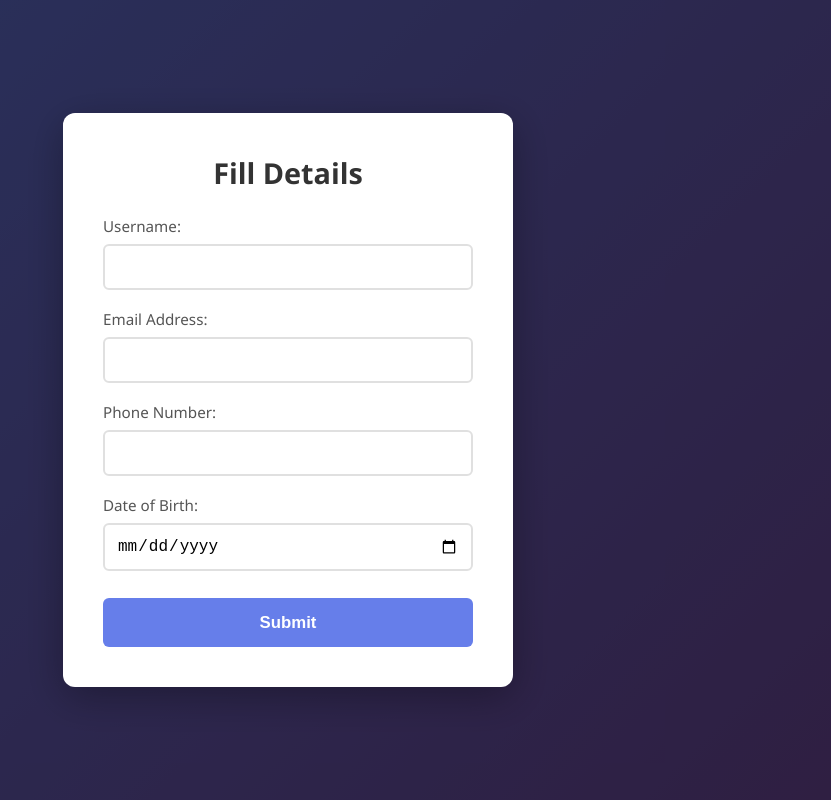
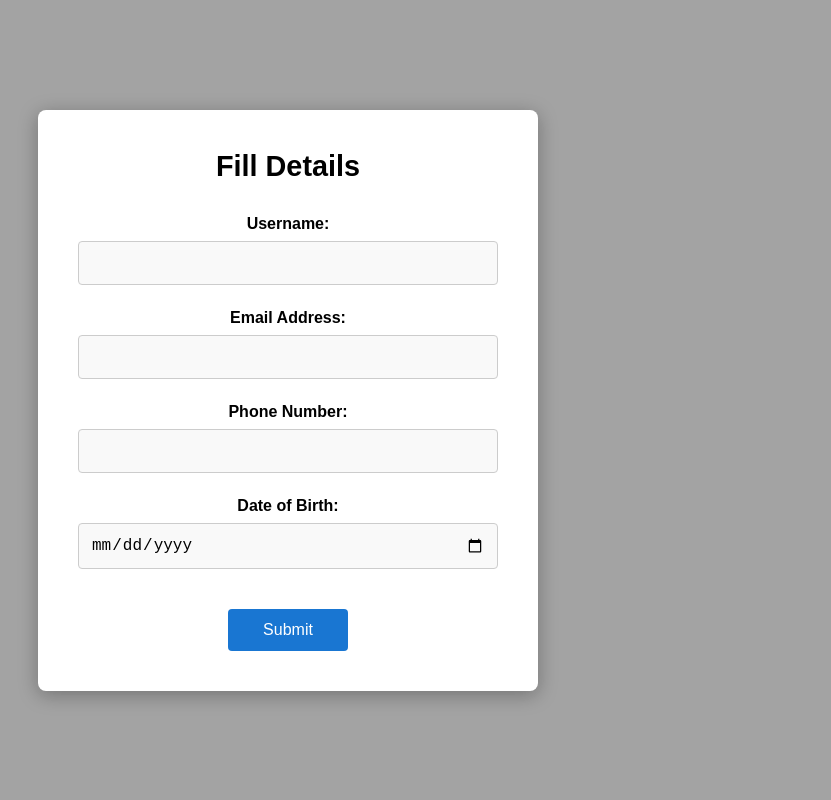
Before and after one commit to Ashwini111297/ME_FE_BUILDOUT_XMODAL, a React (Create React App) app: page / in a window 1280 px wide. Both pictures are taken after a click on the button "Open Form". Shown: the whole page, without its empty margins (352-1183 px from the left). Built offline with nearby package versions, Linux system fonts and the light colour scheme.

Commit message:
Update UI styling to match exact design with gray overlay

```diff
--- a/src/App.css
+++ b/src/App.css
@@ -5,8 +5,8 @@
 }
 
 body {
-  font-family: 'Segoe UI', Tahoma, Geneva, Verdana, sans-serif;
-  background: linear-gradient(135deg, #667eea 0%, #764ba2 100%);
+  font-family: Arial, sans-serif;
+  background-color: #f5f5f5;
   min-height: 100vh;
 }
 
@@ -23,31 +23,23 @@ body {
 }
 
 .app h1 {
-  color: white;
+  color: #000000;
   font-size: 2.5rem;
   margin-bottom: 2rem;
-  text-shadow: 2px 2px 4px rgba(0, 0, 0, 0.2);
+  font-weight: bold;
 }
 
 .app > button {
-  background-color: #fff;
-  color: #667eea;
+  background-color: #1976d2;
+  color: white;
   border: none;
-  padding: 1rem 2.5rem;
-  font-size: 1.1rem;
-  font-weight: 600;
-  border-radius: 8px;
+  padding: 0.75rem 2rem;
+  font-size: 1rem;
+  font-weight: 500;
+  border-radius: 4px;
   cursor: pointer;
-  box-shadow: 0 4px 15px rgba(0, 0, 0, 0.2);
-  transition: all 0.3s ease;
 }
 
 .app > button:hover {
-  transform: translateY(-2px);
-  box-shadow: 0 6px 20px rgba(0, 0, 0, 0.3);
-  background-color: #f8f9fa;
+  background-color: #1565c0;
 }
-
-.app > button:active {
-  transform: translateY(0);
-}
--- a/src/XModal.css
+++ b/src/XModal.css
@@ -4,7 +4,7 @@
   left: 0;
   width: 100vw;
   height: 100vh;
-  background-color: rgba(0, 0, 0, 0.6);
+  background-color: rgba(128, 128, 128, 0.7);
   display: flex;
   justify-content: center;
   align-items: center;
@@ -15,65 +15,68 @@
 .modal-content {
   background-color: white;
   padding: 2.5rem;
-  border-radius: 12px;
+  border-radius: 8px;
   width: 90%;
-  max-width: 450px;
-  box-shadow: 0 10px 40px rgba(0, 0, 0, 0.3);
-  position: relative;
+  max-width: 500px;
+  box-shadow: 0 4px 20px rgba(0, 0, 0, 0.3);
   cursor: default;
 }
 
 .modal-content h2 {
-  color: #333;
-  margin-bottom: 1.5rem;
+  color: #000000;
+  margin-bottom: 2rem;
   font-size: 1.8rem;
   text-align: center;
+  font-weight: bold;
 }
 
 form {
   display: flex;
   flex-direction: column;
-  gap: 1.2rem;
+  gap: 1.5rem;
 }
 
 .form-group {
   display: flex;
   flex-direction: column;
-  text-align: left;
+  text-align: center;
 }
 
 .form-group label {
   margin-bottom: 0.5rem;
-  color: #555;
-  font-weight: 500;
-  font-size: 0.95rem;
+  color: #000000;
+  font-weight: bold;
+  font-size: 1rem;
 }
 
 .form-group input {
   padding: 0.75rem;
-  border: 2px solid #e0e0e0;
-  border-radius: 6px;
+  border: 1px solid #cccccc;
+  border-radius: 4px;
   font-size: 1rem;
   outline: none;
+  background-color: #f9f9f9;
 }
 
 .form-group input:focus {
-  border-color: #667eea;
+  border-color: #1976d2;
+  background-color: white;
 }
 
 .submit-button {
-  background-color: #667eea;
+  background-color: #1976d2;
   color: white;
   border: none;
-  padding: 0.9rem 2rem;
-  font-size: 1.05rem;
-  font-weight: 600;
-  border-radius: 6px;
+  padding: 0.75rem 2rem;
+  font-size: 1rem;
+  font-weight: 500;
+  border-radius: 4px;
   cursor: pointer;
-  margin-top: 0.5rem;
-  width: 100%;
+  margin-top: 1rem;
+  align-self: center;
+  min-width: 120px;
 }
 
 .submit-button:hover {
-  background-color: #5568d3;
+  background-color: #1565c0;
 }
```
